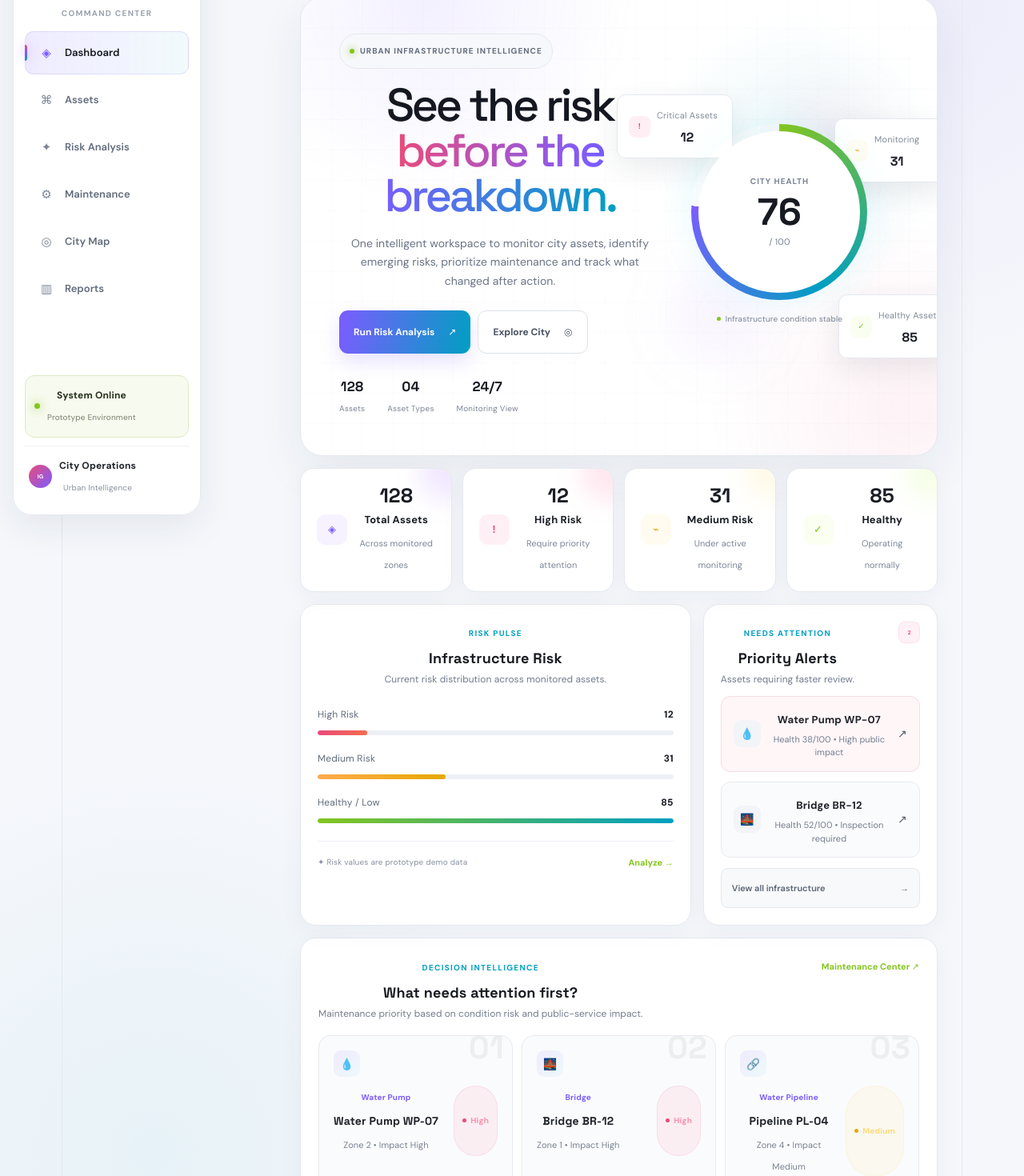
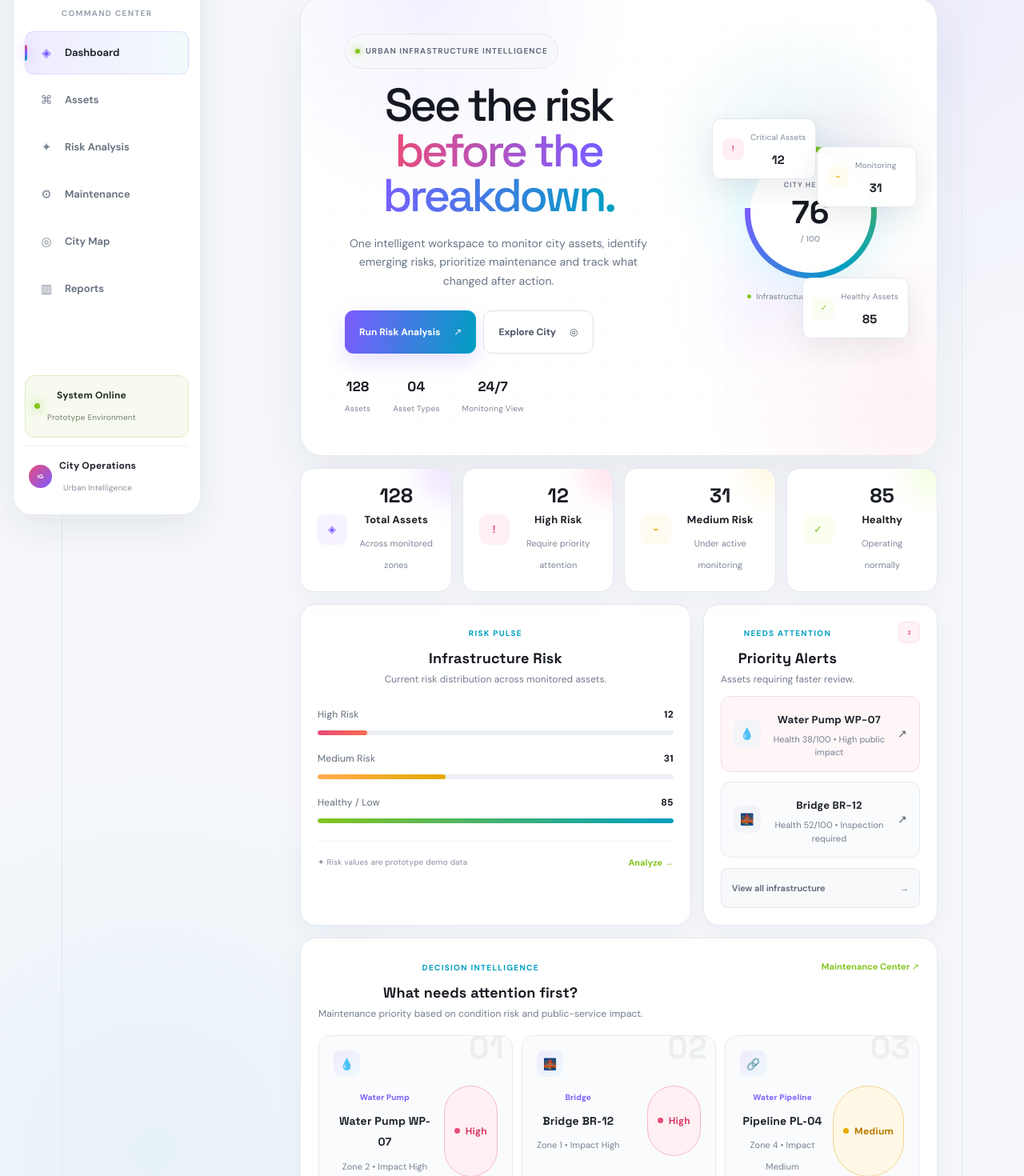
Before and after one commit to suraj-codes-0o/InfraGuard, a React (Vite) app: page / in a window 1280 px wide. Shown: the part 140-1610 px from the top of the page at 80% size. Built offline with nearby package versions, Linux system fonts and the light colour scheme.

Commit message:
Improve hero layout and risk badge visibility

```diff
--- a/src/App.css
+++ b/src/App.css
@@ -3774,3 +3774,182 @@ body {
   padding: 12px 14px;
   z-index: 4;
 }
+
+/* ==================================================
+   FINAL HERO / CITY HEALTH OVERLAP FIX
+   ================================================== */
+
+.hero {
+  grid-template-columns: 1.2fr 0.8fr;
+  gap: 45px;
+  padding: 45px 55px;
+}
+
+/* Keep hero text above and inside its own area */
+.hero-copy {
+  position: relative;
+  z-index: 10;
+  min-width: 0;
+}
+
+.hero-copy h2 {
+  max-width: 590px;
+}
+
+/* City health section */
+.hero-visual {
+  position: relative;
+  min-height: 310px;
+  width: 100%;
+  display: grid;
+  place-items: center;
+  transform: translateX(25px);
+}
+
+/* Smaller circle */
+.health-ring {
+  width: 165px;
+  height: 165px;
+  padding: 7px;
+}
+
+.health-center strong {
+  font-size: 40px;
+}
+
+.health-center span {
+  font-size: 9px;
+}
+
+.health-center small {
+  font-size: 10px;
+}
+
+/* Floating cards smaller */
+.float-card {
+  min-width: 125px;
+  padding: 10px 12px;
+  z-index: 6;
+}
+
+.float-card span {
+  font-size: 10px;
+}
+
+.float-card strong {
+  font-size: 15px;
+}
+
+/* Critical Assets */
+.float-red {
+  top: 20px;
+  left: 5px;
+}
+
+/* Monitoring */
+.float-yellow {
+  top: 55px;
+  right: -5px;
+}
+
+/* Healthy Assets */
+.float-green {
+  right: 5px;
+  bottom: 15px;
+}
+
+/* Caption */
+.health-caption {
+  margin-top: 10px;
+  font-size: 10px;
+  white-space: nowrap;
+}
+
+/* Medium screens */
+@media (max-width: 1200px) {
+  .hero {
+    grid-template-columns: 1.1fr 0.9fr;
+    padding: 40px;
+    gap: 25px;
+  }
+
+  .hero-copy h2 {
+    font-size: clamp(42px, 5vw, 58px);
+  }
+
+  .hero-visual {
+    transform: none;
+  }
+
+  .health-ring {
+    width: 150px;
+    height: 150px;
+  }
+
+  .float-card {
+    min-width: 115px;
+  }
+}
+
+/* Tablet / small screen */
+@media (max-width: 900px) {
+  .hero {
+    grid-template-columns: 1fr;
+  }
+
+  .hero-visual {
+    margin-top: 30px;
+    min-height: 320px;
+  }
+
+  .health-ring {
+    width: 170px;
+    height: 170px;
+  }
+}
+
+/* =========================================
+   BIGGER & BOLDER RISK BADGES
+   ========================================= */
+
+.risk-badge {
+  font-size: 12px;
+  font-weight: 800;
+  padding: 7px 12px;
+  gap: 7px;
+  letter-spacing: 0.2px;
+}
+
+.risk-badge i {
+  width: 7px;
+  height: 7px;
+}
+
+/* High Risk */
+.risk-badge.high {
+  color: #d93664;
+  background: #fff0f4;
+  border: 1px solid #f3b9ca;
+}
+
+/* Medium Risk */
+.risk-badge.medium {
+  color: #b77b00;
+  background: #fff8e6;
+  border: 1px solid #f1d58d;
+}
+
+/* Low Risk */
+.risk-badge.low {
+  color: #4d8f13;
+  background: #f2fae8;
+  border: 1px solid #cbe7a8;
+}
+
+/* Other small priority/status tags */
+.task-priority,
+.task-status {
+  font-size: 11px;
+  font-weight: 800;
+  padding: 6px 10px;
+}
```
